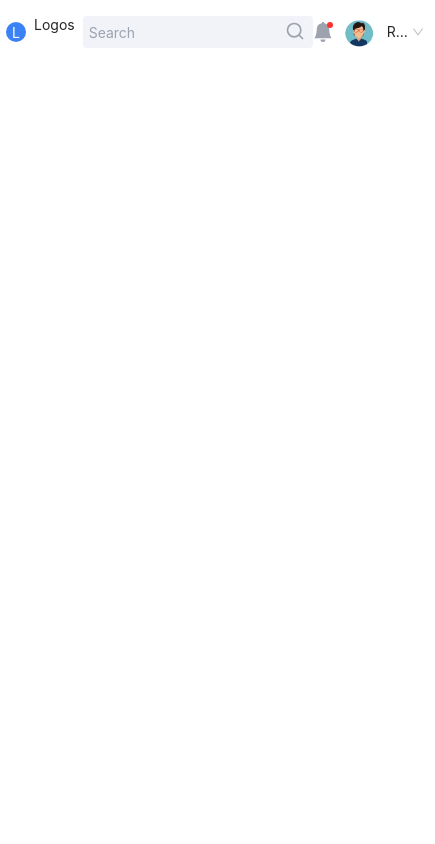
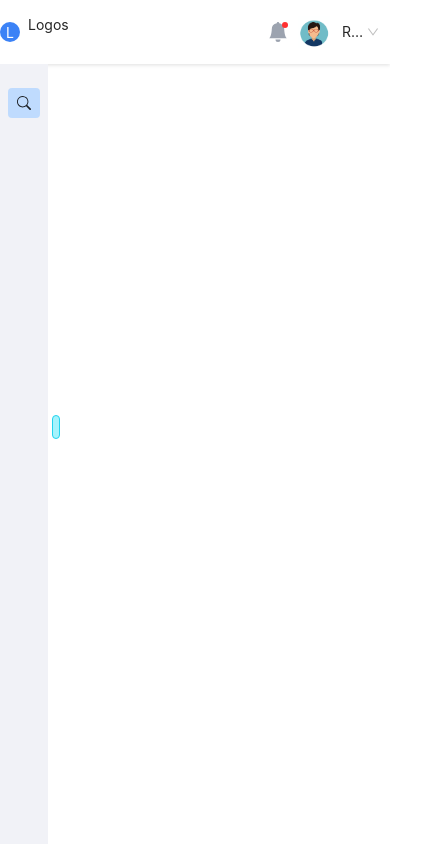
Before and after one commit to monirhabderabby/redgreenAssestment, a React (Create React App) app: page / in a window 390 px wide. Shown: the whole page, 435 px wide, since content can reach past the window. Built offline with nearby package versions, Linux system fonts and the light colour scheme; the HTML template or start-up script is replaced by a standard one.

Commit message:
created responsive sidebar areas

```diff
--- a/package.json
+++ b/package.json
@@ -1,5 +1,6 @@
 {
     "name": "redgreen_sales",
+    "homepage": "https://monirhabderabby.github.io/redgreenAssestment",
     "version": "0.1.0",
     "private": true,
     "dependencies": {
@@ -7,6 +8,7 @@
         "@testing-library/react": "^13.4.0",
         "@testing-library/user-event": "^13.5.0",
         "antd": "^4.23.1",
+        "gh-pages": "^4.0.0",
         "react": "^18.2.0",
         "react-dom": "^18.2.0",
         "react-icons": "^4.4.0",
@@ -15,6 +17,8 @@
         "web-vitals": "^2.1.4"
     },
     "scripts": {
+        "predeploy": "npm run build",
+        "deploy": "gh-pages -b master -d build",
         "start": "react-scripts start",
         "build": "react-scripts build",
         "test": "react-scripts test",
--- a/src/App.css
+++ b/src/App.css
@@ -1 +1,13 @@
 @import "~antd/dist/antd.css";
+
+.custom__shadow {
+    box-shadow: 0px 0.3px 0.9px rgba(0, 0, 0, 0.07),
+        0px 1.6px 3.6px rgba(0, 0, 0, 0.11);
+}
+.sidebar {
+    background-color: #f1f2f7;
+    height: calc(100vh - 64px);
+}
+.active {
+    color: #002ed0;
+}
--- a/src/components/dashboad/Dashboard.js
+++ b/src/components/dashboad/Dashboard.js
@@ -1,12 +1,27 @@
-import React from "react";
+import React, { useState } from "react";
+import { Outlet } from "react-router-dom";
 import Navbar from "../navBar/Navbar";
+import SideBar from "../sideBar/SideBar";
 
-const dashboard = () => {
+const Dashboard = () => {
+    const [open, setOpen] = useState(false);
     return (
-        <div className="max-w-[1400px] mx-auto ">
+        <div className="">
             <Navbar />
+            <div className="flex">
+                <div
+                    className={`${
+                        open ? "w-[234px]" : "w-12"
+                    } md:w-[234px] duration-300 relative`}
+                >
+                    <SideBar {...{ setOpen, open }} />
+                </div>
+                <div>
+                    <Outlet />
+                </div>
+            </div>
         </div>
     );
 };
 
-export default dashboard;
+export default Dashboard;
--- a/src/components/navBar/Navbar.js
+++ b/src/components/navBar/Navbar.js
@@ -7,17 +7,17 @@ const { Option } = Select;
 
 const Navbar = () => {
     return (
-        <div className="w-full h-[64px] flex justify-between items-center px-[6px] md:px-0">
-            <div className="md:ml-[32px] flex  items-center relative">
-                <div className="flex h-full items-center">
+        <div className="w-full h-[64px] flex justify-between items-center custom__shadow">
+            <div className="md:pl-[32px] flex  items-center relative">
+                <div className="flex h-full items-center md:w-[234px]">
                     <div className="h-5 w-5 bg-blue-500 text-center text-white rounded-full">
                         L
                     </div>
                     <p className="ml-[8px]">Logos</p>
                 </div>
-                <div className=" relative md:left-[234px] md:w-[365px] h-[32px]  ">
+                <div className="hidden md:block relative md:w-[365px] h-[32px] ">
                     <input
-                        className="sm:max-w-sm ml-2 md:ml-0 md:w-full h-full outline-none bg-[#F1F3F8] py-[7.5px] px-[6px] text-[14px] rounded-searchBar "
+                        className=" ml-2 md:ml-0 md:w-full h-full outline-none bg-[#F1F3F8] py-[7.5px] px-[6px] text-[14px] rounded-searchBar "
                         placeholder="Search"
                         type="text"
                     />
--- /dev/null
+++ b/src/components/sideBar/SideBar.js
@@ -0,0 +1,39 @@
+import React from "react";
+import { BsSearch } from "react-icons/bs";
+import "../../App.css";
+
+const SideBar = ({ setOpen, open }) => {
+    //     const menus = [
+    //         {
+    //             title: "Dashboard",
+    //         },
+    //         {
+    //             title: "menu",
+    //         },
+    //     ];
+    return (
+        <div className="w-full sidebar pt-6 relative px-2">
+            {/*toggle button*/}
+            <div
+                onClick={() => setOpen(!open)}
+                className=" md:hidden absolute -right-3 top-[45%] h-6 w-2 rounded-searchBar bg-cyan-200 border-[0.5px] border-cyan-400"
+            ></div>
+            <div className="md:hidden flex items-center rounded-searchBar bg-blue-200 px-2 py-2">
+                <BsSearch
+                    className={`block float-left w-[20px] cursor-pointer ${
+                        open && "mr-2"
+                    }`}
+                />
+                <input
+                    type="text"
+                    placeholder="Search"
+                    className={` bg-transparent  w-full focus:outline-none ${
+                        open ? "block" : "hidden"
+                    } md:block`}
+                />
+            </div>
+        </div>
+    );
+};
+
+export default SideBar;
--- a/tailwind.config.js
+++ b/tailwind.config.js
@@ -2,6 +2,9 @@
 module.exports = {
     content: ["./src/**/*.{html,js}"],
     theme: {
+        letterSpacing: {
+            sidebarHeading: "1px",
+        },
         extend: {},
         borderRadius: {
             searchBar: "4px",
```
Also changed, not shown: 1 other file (tests, documents, lock files or other folders). Lines whose indentation alone changed are shown as unchanged.
